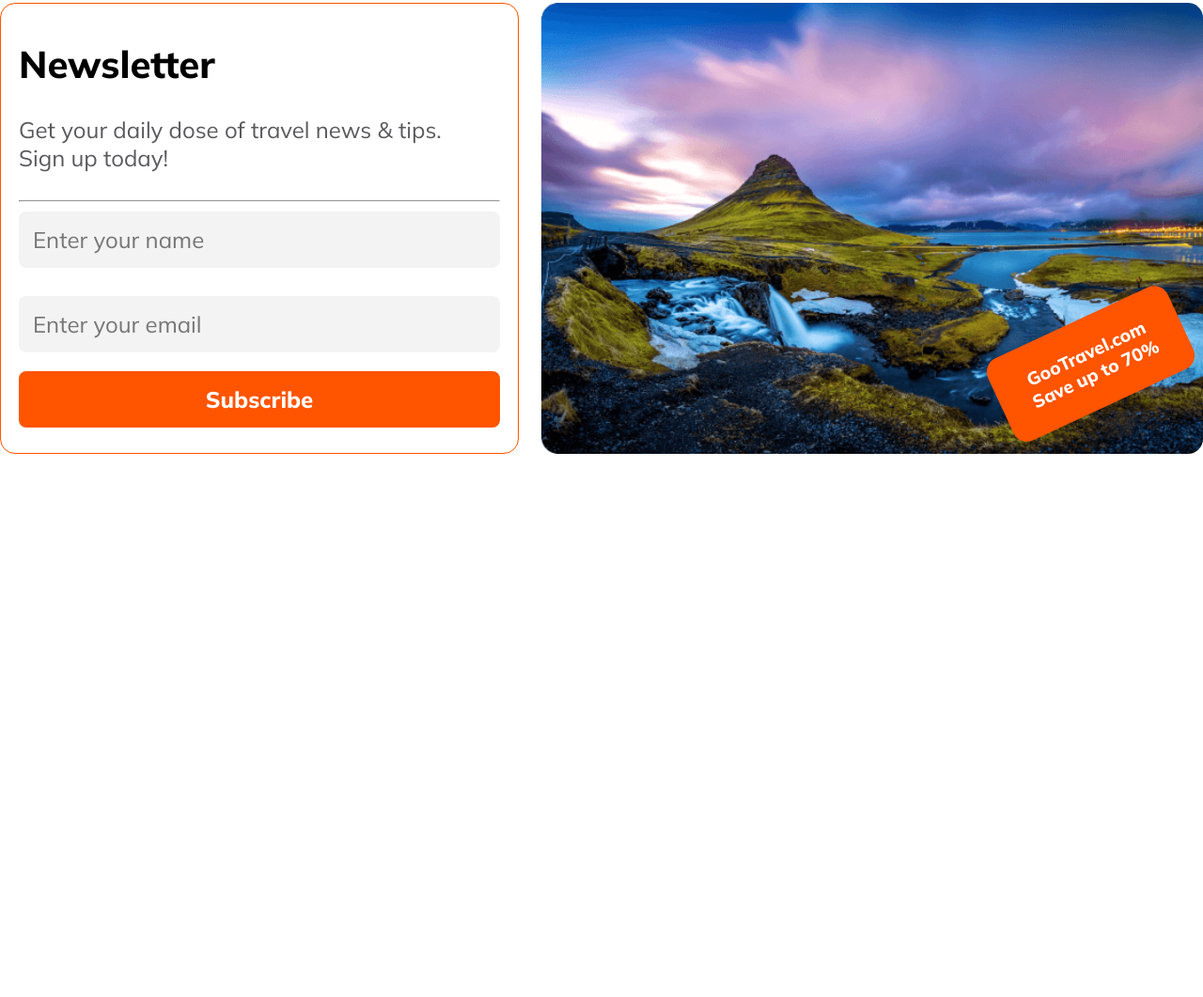
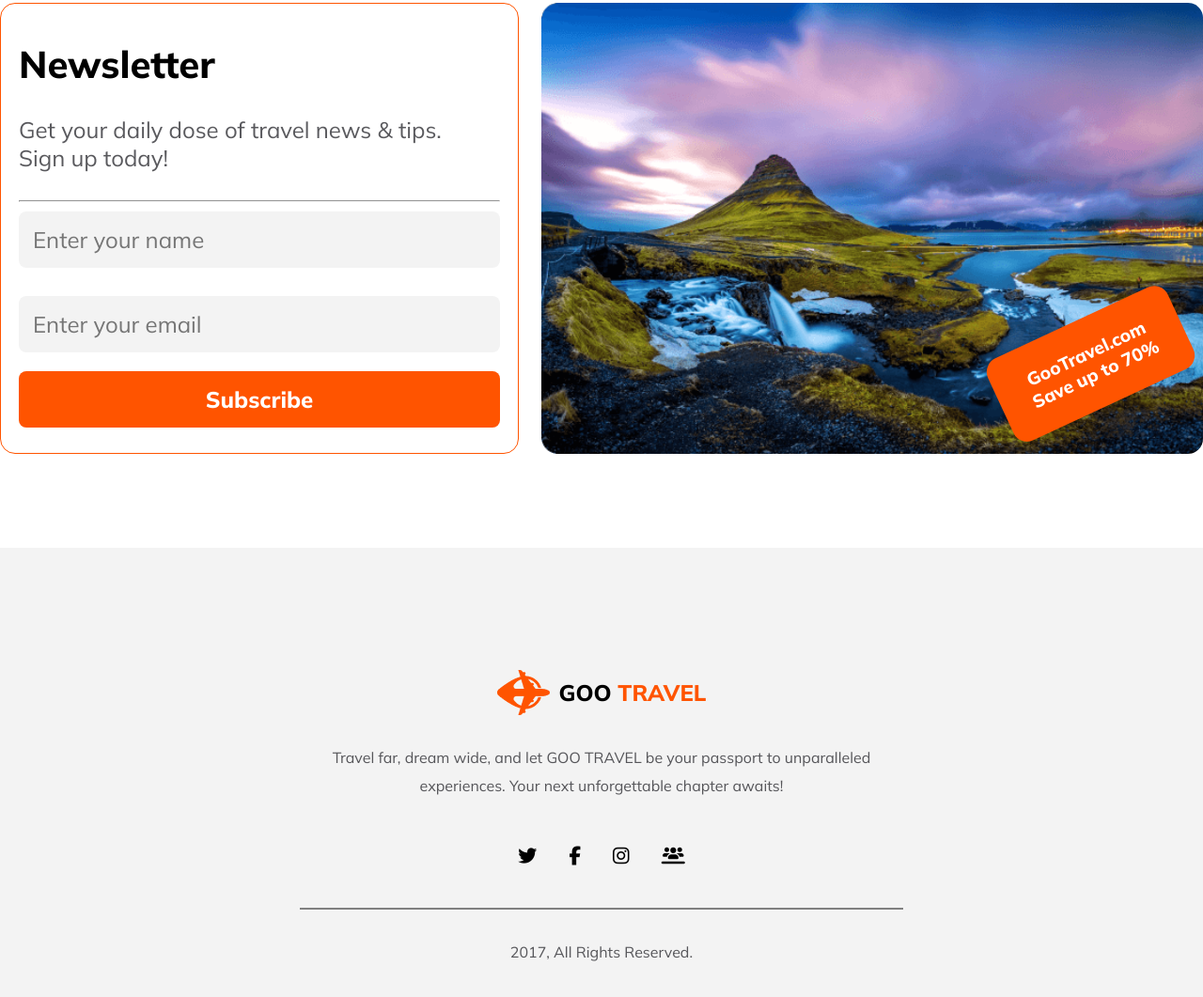
Before and after one commit to Shakil4432/PH-Milestone2-Assignment2, a plain HTML site: page index.html in a window 1280 px wide. Shown: the part 6441-7502 px from the top of the page at 94% size. Before the commit the page ends 6924 px from the top, so only its background shows below. Drawn offline with Linux system fonts and the light colour scheme.

Commit message:
Added full assignmen

```diff
--- a/index.html
+++ b/index.html
@@ -327,15 +327,19 @@
           <p class="newletter_description P_Color">
             Get your daily dose of travel news & tips. Sign up today!
           </p>
-          <hr class="P_Color">
-          <input type="text" class="newsletter_name" placeholder="Enter your name"/>
-          <br>
+          <hr class="P_Color" />
+          <input
+            type="text"
+            class="newsletter_name"
+            placeholder="Enter your name"
+          />
+          <br />
           <input
             type="text"
             class="newsletter_email"
             placeholder="Enter your email"
           />
-          <br>
+          <br />
           <button class="newsletter_button color_btn">Subscribe</button>
         </div>
         <div class="newsletter_img">
@@ -346,6 +350,27 @@
         </div>
       </section>
     </main>
-    <footer></footer>
+    <footer>
+      <div class="footer_details">
+        <div class="nav_heading_details footer_heading_details">
+          <img class="nav_img footer_img" src="Images/Group 40071 (2).png" alt="" />
+          <h2 class="nav_heading footer_heading">GOO<span> TRAVEL</span></h2>
+        </div>
+        <p class="footer_description P_Color">
+          Travel far, dream wide, and let GOO TRAVEL be your
+          passport to unparalleled experiences. Your next unforgettable chapter
+          awaits!
+        </p>
+        <div class="media_icon">
+            <i class="fa-brands fa-twitter"></i>
+            <i class="fa-brands fa-facebook-f"></i>
+            <i class="fa-brands fa-instagram"></i>
+            <i class="fa-solid fa-users-line"></i>
+        </div>
+        <hr class="P_Color">
+        <p class="condition P_Color">2017, All Rights Reserved.</p>
+
+      </div>
+    </footer>
   </body>
 </html>
--- a/styles/travel.css
+++ b/styles/travel.css
@@ -505,6 +505,52 @@ span {
   top: 70%;
   transform: rotate(-25deg);
 }
+/* footer syles start from here */
+footer{
+    display: flex;
+    flex-direction: column;
+    justify-content: center;
+    align-items: center;
+    background-color: rgba(19, 19, 24, 0.05);
+    margin-top: 100px;
+    height: 60vh;
+}
+.footer_details{
+    width: 50%;
+    margin: 0 auto;
+    display: flex;
+    flex-direction: column;
+    justify-content: center;
+    align-items: center;
+    gap: 20px;
+}
+.footer_details .footer_heading_details{
+    display: flex;
+    justify-content: center;
+    align-items: center;
+    margin: 100px 0px 10px 0px;
+}
+.footer_details .footer_heading_details .footer_img{
+    padding-right: 10px;
+}
+.footer_details .footer_description{
+    text-align: center;
+    line-height: 30px;
+}
+.footer_details hr{
+    width: 100%;
+    border: 0.5px solid gray;
+}
+.footer_details .media_icon{
+    padding: 15px 0px 10px 0px;
+}
+.footer_details .media_icon i{
+    padding: 15px;
+    font-size: 20px;
+}
+.footer_details .condition {
+    padding: 15px 0px 10px 0px;
+}
 @media screen and (max-width: 600px) {
   .nav_container {
     padding: 0;
@@ -610,7 +656,7 @@ span {
   .newsletter .newsletter_input{
     padding: 20px;
   }
-  .newsletter .newsletter_img{
+  .newsletter .newsletter_img, .footer_details{
     width: 100%;
   }
   .newsletter .newsletter_img .newsletter_img_over_div{
```
